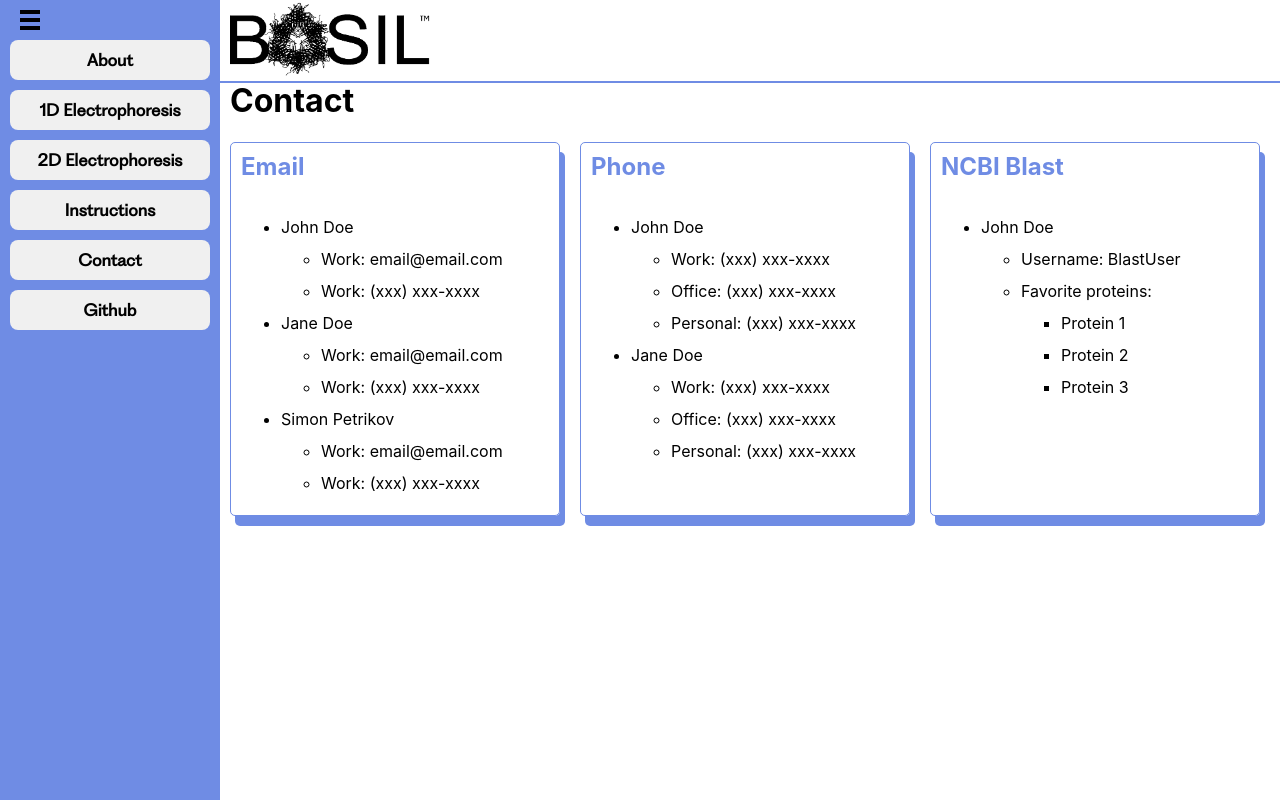
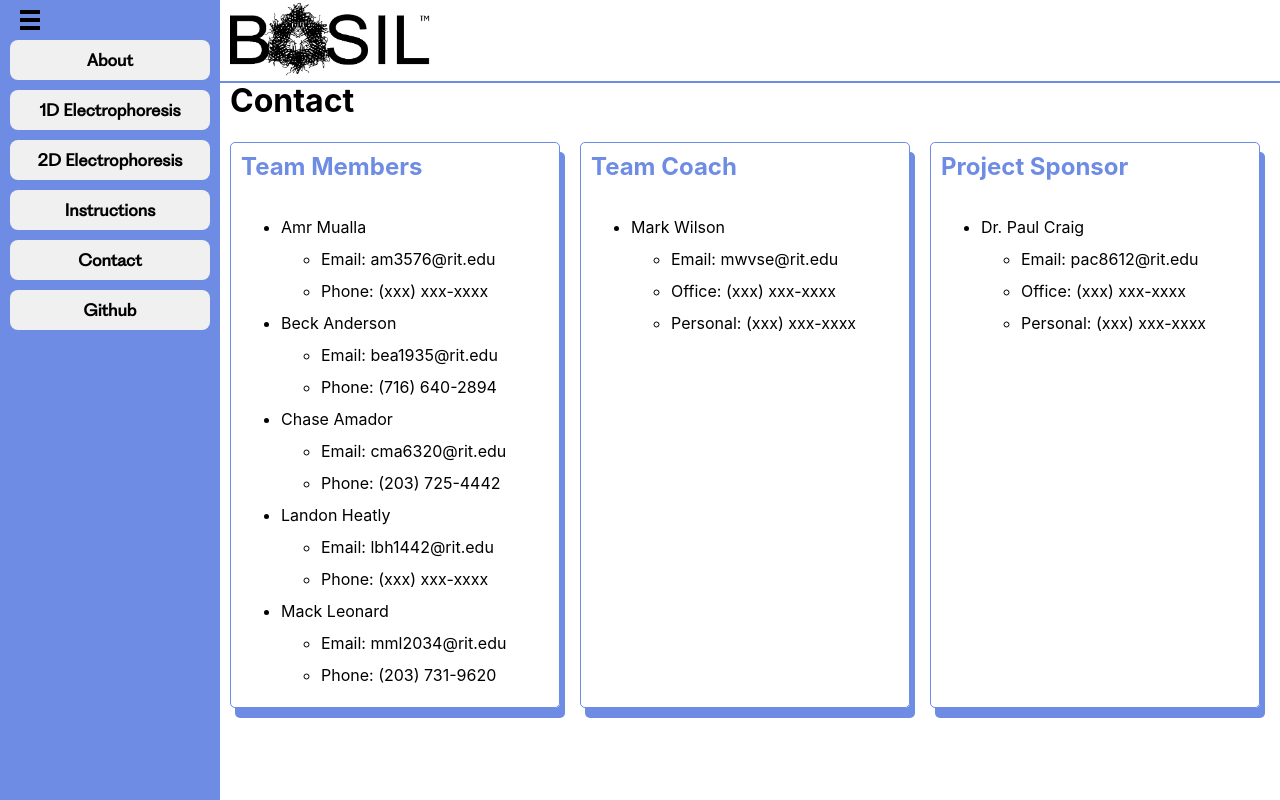
Before and after one commit to AmrMualla/RITSimulationofProteinSeparations, a React (Create React App) app in the folder frontend/jbio-web-app/: page /contact in a window 1280 px wide. Built offline with nearby package versions, Linux system fonts and the light colour scheme.

Commit message:
Added contact information to frontend and some comments

```diff
--- a/frontend/jbio-web-app/src/components/Contact.js
+++ b/frontend/jbio-web-app/src/components/Contact.js
@@ -4,56 +4,54 @@ function Contact() {
             <h1 className="page-header">Contact</h1>
             <div className="grid-container">
                 <div class="grid-item">
-                    <h2 className="section-header">Email</h2>
+                    <h2 className="section-header">Team Members</h2>
                     <ul>
-                        <li>John Doe</li>
+                        <li>Amr Mualla</li>
                         <ul>
-                            <li>Work: email@email.com</li>
-                            <li>Work: (xxx) xxx-xxxx</li>
+                            <li>Email: am3576@rit.edu</li>
+                            <li>Phone: (xxx) xxx-xxxx</li>
                         </ul>
-                        <li>Jane Doe</li>
+                        <li>Beck Anderson</li>
                         <ul>
-                            <li>Work: email@email.com</li>
-                            <li>Work: (xxx) xxx-xxxx</li>
+                            <li>Email: bea1935@rit.edu</li>
+                            <li>Phone: (716) 640-2894</li>
                         </ul>
-                        <li>Simon Petrikov</li>
+                        <li>Chase Amador</li>
                         <ul>
-                            <li>Work: email@email.com</li>
-                            <li>Work: (xxx) xxx-xxxx</li>
+                            <li>Email: cma6320@rit.edu</li>
+                            <li>Phone: (203) 725-4442</li>
+                        </ul>
+                        <li>Landon Heatly</li>
+                        <ul>
+                            <li>Email: lbh1442@rit.edu</li>
+                            <li>Phone: (xxx) xxx-xxxx</li>
+                        </ul>
+                        <li>Mack Leonard</li>
+                        <ul>
+                            <li>Email: mml2034@rit.edu</li>
+                            <li>Phone: (203) 731-9620</li>
                         </ul>
                     </ul>
                 </div>
                 <div class="grid-item">
-                    <h2 className="section-header">Phone</h2>
+                    <h2 className="section-header">Team Coach</h2>
                     <ul>
-                        <li>John Doe</li>
+                        <li>Mark Wilson</li>
                         <ul>
-                            <li>Work: (xxx) xxx-xxxx</li>
-                            <li>Office: (xxx) xxx-xxxx</li>
-                            <li>Personal: (xxx) xxx-xxxx</li>
-                        </ul>
-                        <li>Jane Doe</li>
-                        <ul>
-                            <li>Work: (xxx) xxx-xxxx</li>
+                            <li>Email: mwvse@rit.edu</li>
                             <li>Office: (xxx) xxx-xxxx</li>
                             <li>Personal: (xxx) xxx-xxxx</li>
                         </ul>
                     </ul>
                 </div>
                 <div class="grid-item">
-                    <h2 className="section-header">NCBI Blast</h2>
+                    <h2 className="section-header">Project Sponsor</h2>
                     <ul>
-                        <li>John Doe</li>
+                        <li>Dr. Paul Craig</li>
                         <ul>
-                            <li>Username: BlastUser</li>
-                            <li>
-                                Favorite proteins:
-                                <ul>
-                                    <li>Protein 1</li>
-                                    <li>Protein 2</li>
-                                    <li>Protein 3</li>
-                                </ul>
-                            </li>
+                            <li>Email: pac8612@rit.edu</li>
+                            <li>Office: (xxx) xxx-xxxx</li>
+                            <li>Personal: (xxx) xxx-xxxx</li>
                         </ul>
                     </ul>
                 </div>
```
